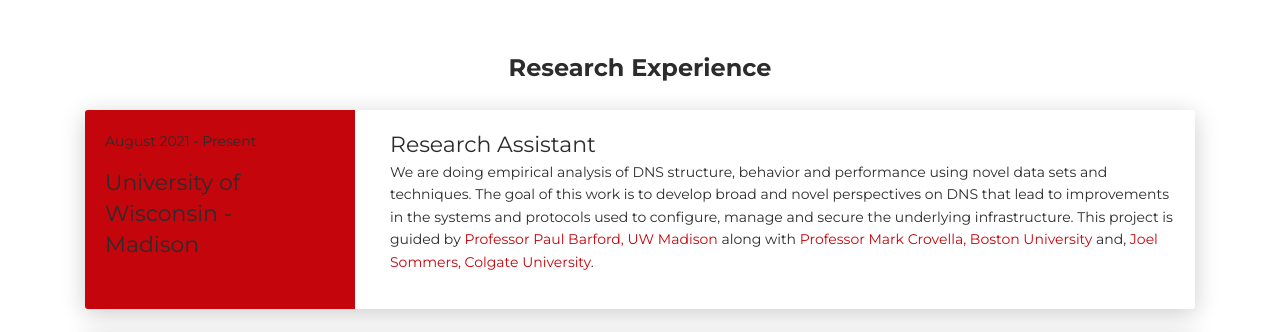
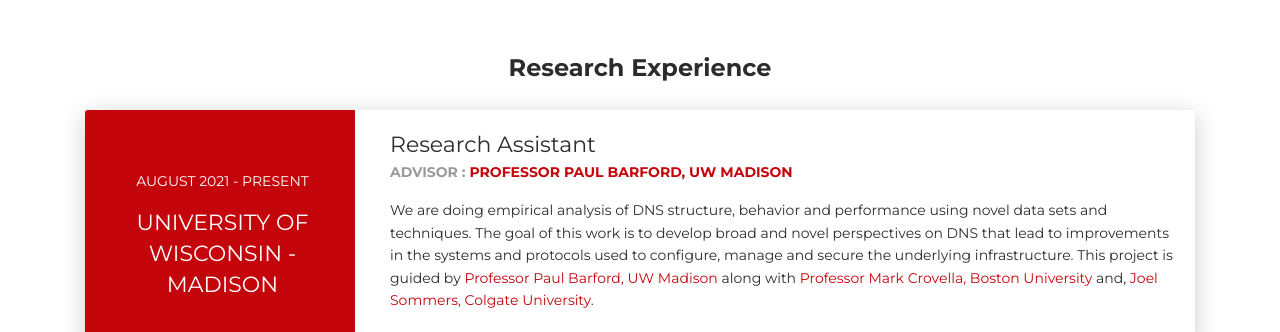
Before and after one commit to silversword05/silversword05..github.io, a plain HTML site: page experience.html in a window 1280 px wide. Shown: the part 599-931 px from the top of the page. Drawn offline with Linux system fonts and the light colour scheme; some icons are missing.

Commit message:
Update experience.html

```diff
--- a/experience.html
+++ b/experience.html
@@ -81,7 +81,7 @@
     <div class="card">
       <div class="row">
         <div class="col-md-3 bg-primary" data-aos="fade-right" data-aos-offset="50" data-aos-duration="500">
-          <div class="card-body cc-experience-header">
+          <div class="card-body cc-education-header">
             <p>August 2021 - Present</p>
             <div class="h5">University of Wisconsin - Madison</div>
           </div>
@@ -89,6 +89,7 @@
         <div class="col-md-9" data-aos="fade-left" data-aos-offset="50" data-aos-duration="500">
           <div class="card-body">
             <div class="h5">Research Assistant</div>
+            <p class="category">Advisor : <a href="https://scholar.google.co.in/citations?user=4uypulQAAAAJ&hl=en" target="_blank">Professor Paul Barford, UW Madison</a></p>
             <p>
               We are doing empirical analysis of DNS structure, behavior and performance using novel data sets and techniques.
               The goal of this work is to develop broad and novel perspectives on DNS that lead to improvements in the systems and protocols used to configure, manage and secure the underlying infrastructure.
```
